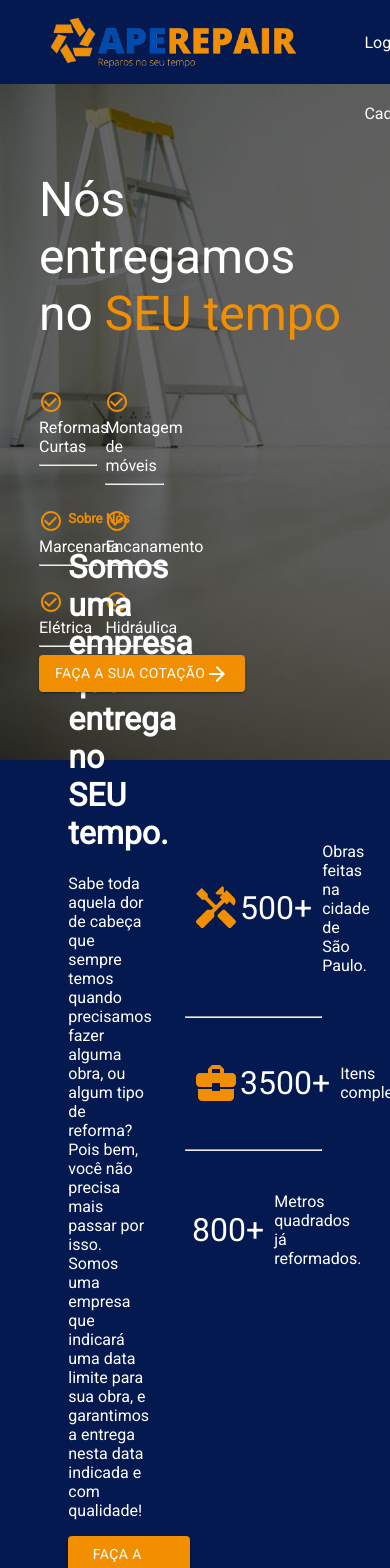
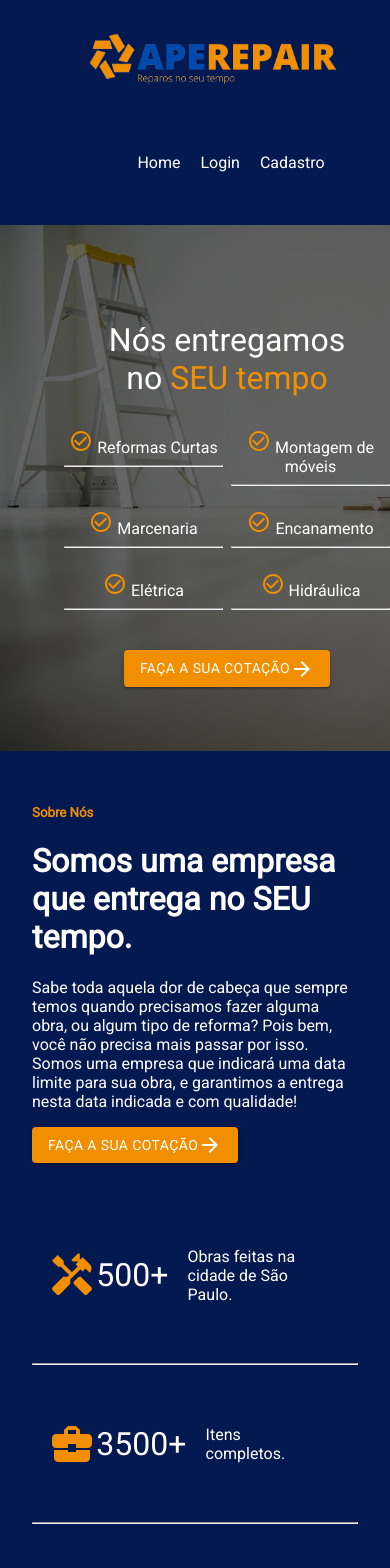
Before and after one commit to Ape-Repair/AR-FrontEnd, a React (Create React App) app: page / in a window 390 px wide. Shown: the top 1568 px of the page. Built offline with nearby package versions, Linux system fonts and the light colour scheme.

Commit message:
atualização front

```diff
--- a/src/components/banner/style.css
+++ b/src/components/banner/style.css
@@ -1,4 +1,5 @@
-.banner{
+/* Styles for screens larger than 768px */
+.banner {
     background-color: brown;
     width: 100%;
     height: 80vh;
@@ -6,26 +7,25 @@
     background-image: url('../../assets/banner3.png');
     background-repeat: no-repeat;
     background-size: cover;
-
   }
 
-.informations{
+  .informations {
     padding: 10% 10%;
   }
 
-.options{
+  .options {
     color: #fff;
   }
 
-.icon{
+  .icon {
     color: #f18f01;
   }
 
-.demostracao{
+  .demostracao {
     width: 40%;
   }
 
-.textoCentral{
+  .textoCentral {
     font-size: 300%;
     color: #fff;
   }
@@ -33,3 +33,29 @@
   .seuTempo {
     color: #f18f01;
   }
+
+  /* Styles for screens smaller than or equal to 768px */
+  @media (max-width: 768px) {
+    .banner {
+      height: auto;
+      padding: 2rem;
+      display: flex;
+      flex-direction: column;
+      align-items: center;
+    }
+
+    .demostracao {
+      width: 100%;
+      margin-bottom: 2rem;
+    }
+
+    .textoCentral {
+      font-size: 200%;
+      text-align: center;
+    }
+
+    .informations {
+      padding: 2rem;
+      text-align: center;
+    }
+  }
--- a/src/components/navbar/style.css
+++ b/src/components/navbar/style.css
@@ -1,11 +1,11 @@
+/* Styles for screens larger than 768px */
 .nav {
   width: 100%;
   height: 10vh;
   background-color: #051951;
-
 }
 
-.navbar{
+.navbar {
   padding: 0px 10%;
   height: 100%;
   display: flex;
@@ -13,18 +13,16 @@
   justify-content: space-between;
 }
 
-.logo{
+.logo {
   height: 100%;
-
 }
 
-.navegacao{
+.navegacao {
   height: 100%;
   width: 70%;
   display: flex;
   justify-content: space-between;
   align-items: center;
-
 }
 
 ul {
@@ -64,3 +62,36 @@ ul {
   padding: 5px;
   font-size: small;
 }
+
+/* Styles for screens smaller than or equal to 768px */
+@media (max-width: 768px) {
+  .nav {
+    height: auto;
+    padding: 1rem;
+  }
+
+  .navbar {
+    padding: 0;
+    flex-direction: column;
+  }
+
+  .logo {
+    margin-bottom: 1rem;
+    height: 10vh;
+  }
+
+  .navegacao {
+    width: 100%;
+    justify-content: center;
+  }
+
+  li p {
+    padding: 5px 10px;
+  }
+
+  .toggleLogin,
+  .toggleModificarEntrada {
+    padding: 0;
+    font-size: x-small;
+  }
+}
--- a/src/components/sobrenos/style.css
+++ b/src/components/sobrenos/style.css
@@ -1,47 +1,62 @@
-.sobreNos{
+/* Styles for screens larger than 768px */
+.sobreNos {
     background-color: #051951;
+    display: flex;
     justify-content: center;
     align-items: center;
-    display: flex;
-    width: 100%;
     height: 70vh;
   }
 
-.sobre{
+  .sobre {
     width: 30%;
   }
 
-.titulo{
+  .titulo {
     color: #F18F01;
   }
 
-.subtitulo{
+  .subtitulo,
+  .texto,
+  .dados {
+    width: 70%;
     color: #fff;
-    width:70%;
   }
 
-.texto{
-    color: #fff;
-    width: 70%;
+  .dados {
+    width: 35%;
   }
 
-.dados{
-width: 35%;
-color: #fff;
-
-}
-
-.info{
+  .info {
     display: flex;
     align-items: center;
     padding: 5%;
   }
 
-.numDado{
+  .numDado {
     font-size: 200%;
     align-items: center;
   }
 
-.conteudo{
-    padding: 10px;
+  .conteudo {
+    padding: 1.2rem;
   }
+
+  /* Styles for screens smaller than or equal to 768px */
+  @media (max-width: 768px) {
+    .sobreNos {
+      flex-direction: column;
+      height: auto;
+      padding: 2rem;
+    }
+
+    .sobre {
+      width: 100%;
+      margin-bottom: 2rem;
+    }
+
+    .subtitulo,
+    .texto,
+    .dados {
+      width: 100%;
+    }
+  }
```
Lines whose indentation alone changed are shown as unchanged.
